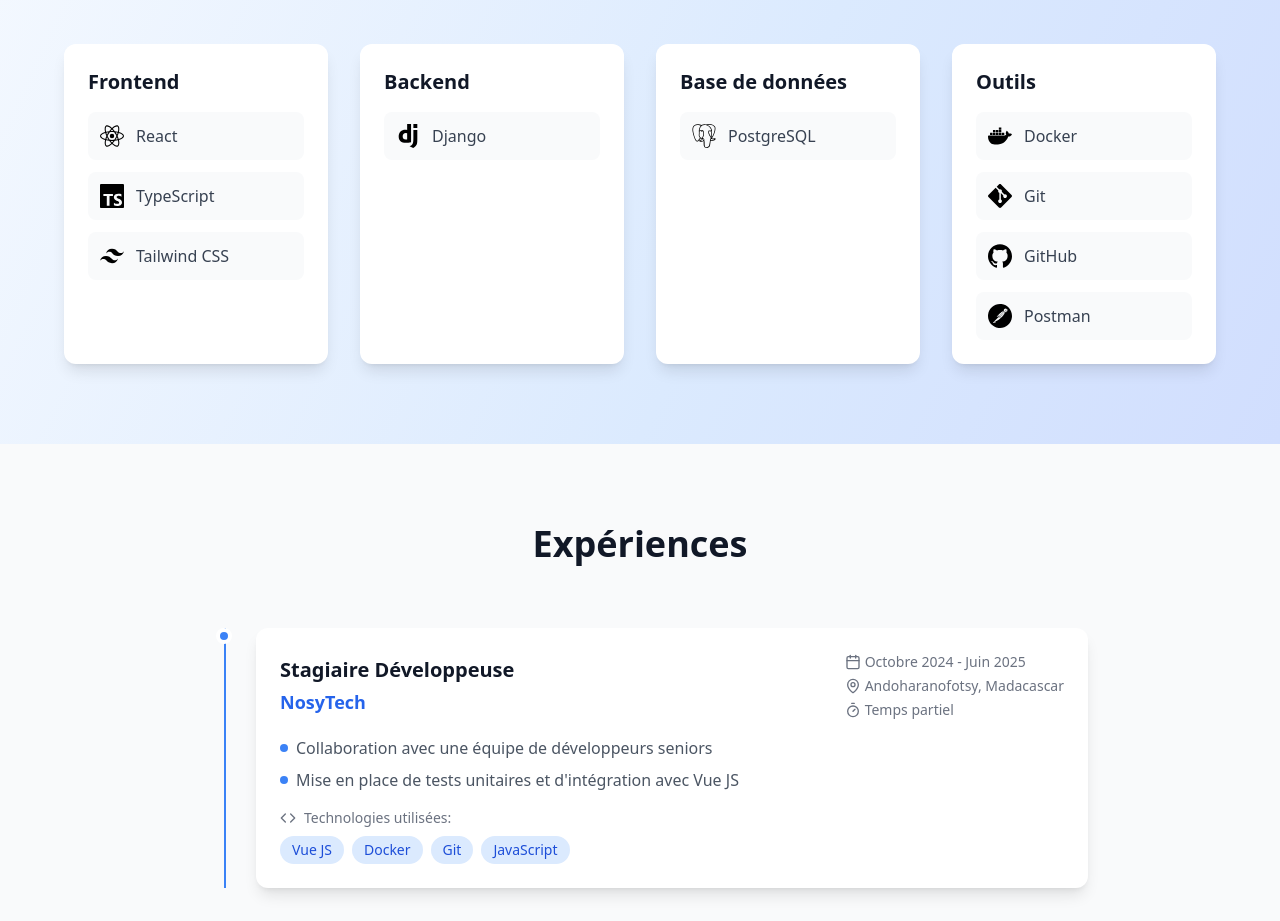
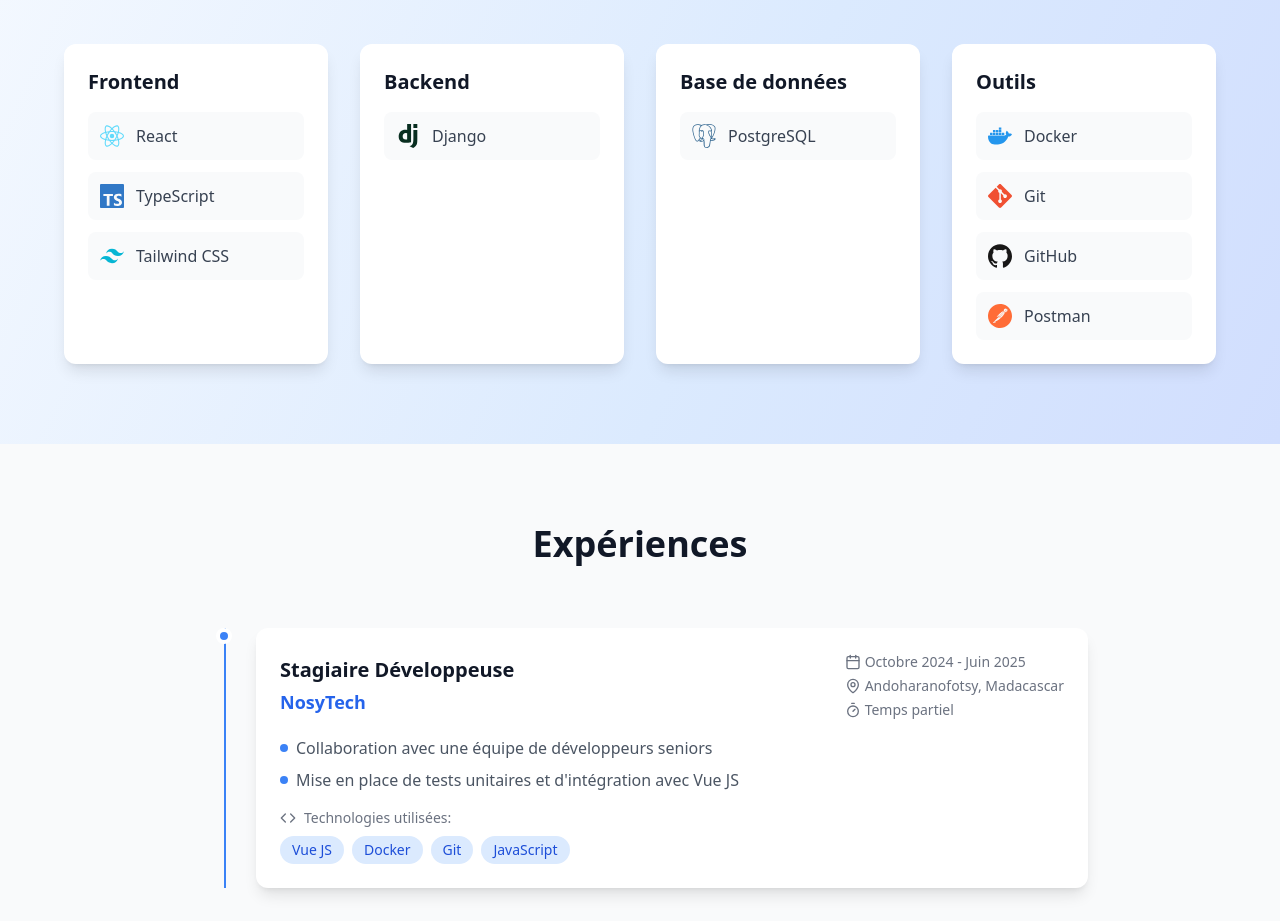
Before and after one commit to arimisarn/arifolio, a React (Vite) app: page / in a window 1280 px wide. Shown: the part 940-1861 px from the top of the page. Built offline with nearby package versions, Linux system fonts and the light colour scheme.

Commit message:
resolving style on tech section

```diff
--- a/src/components/TechnologiesSection.tsx
+++ b/src/components/TechnologiesSection.tsx
@@ -82,7 +82,9 @@ const TechnologiesSection: React.FC = () => {
                       whileHover={{ scale: 1.05 }}
                       className="flex items-center gap-3 p-3 bg-gray-50 dark:bg-gray-700 rounded-lg hover:bg-gray-100 dark:hover:bg-gray-600 transition-colors duration-200"
                     >
-                      <IconComponent className={`w-6 h-6 ${tech.color}`} />
+                      <span style={{ color: tech.color }}>
+                        <IconComponent className="w-6 h-6" />
+                      </span>
 
                       <span className="text-gray-700 dark:text-gray-300 font-medium">
                         {tech.name}
```
